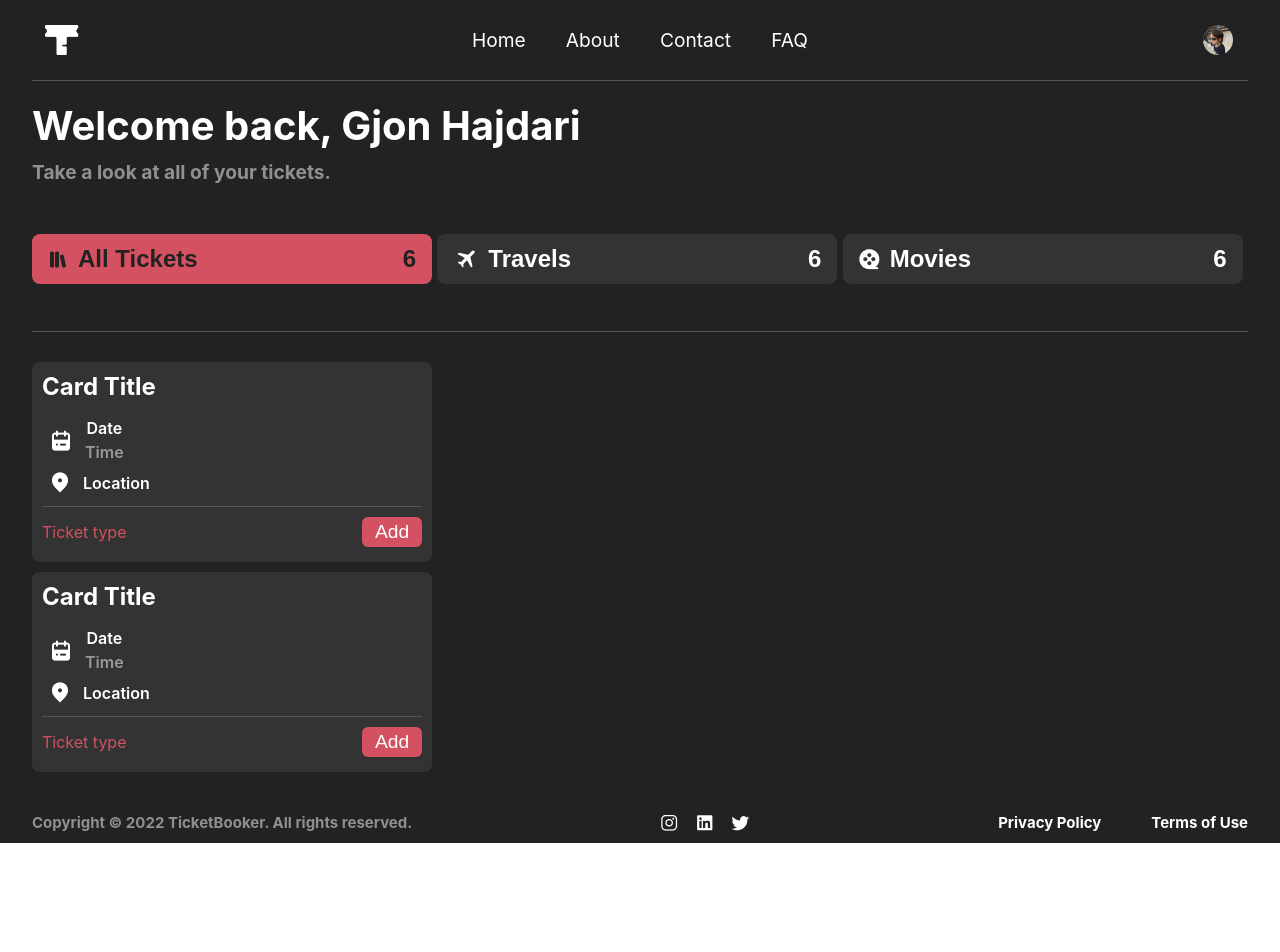
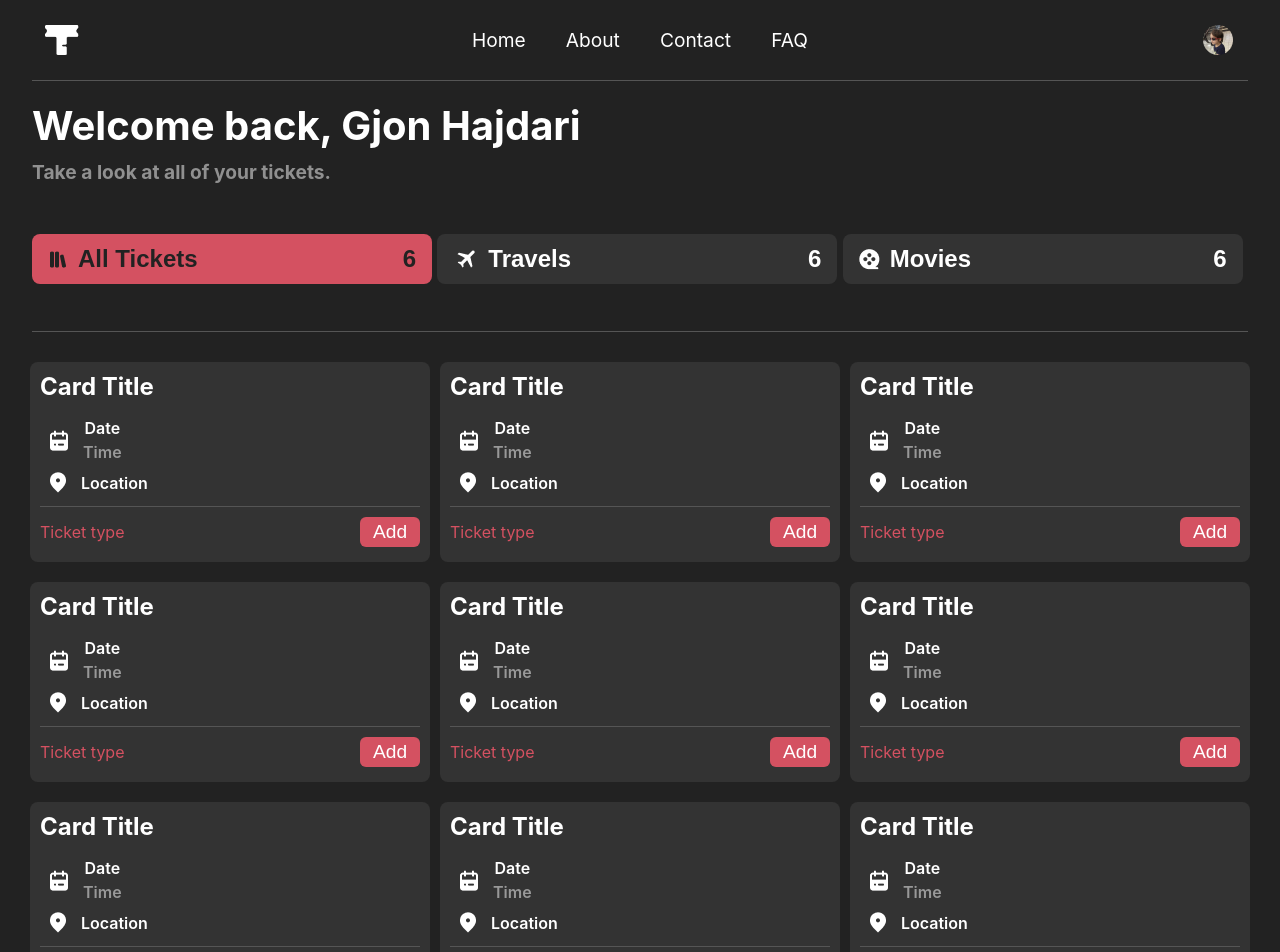
Before and after one commit to kylecalbert/ticket-booker, a React (Create React App) app: page / in a window 1280 px wide. Shown: the top 952 px of the page. Before the commit the page ends 843 px from the top, so only its background shows below. Built offline with nearby package versions, Linux system fonts and the light colour scheme.

Commit message:
the cards are now responsive to different screen sizes, also changed some px values to rem

```diff
--- a/src/components/Content/Card.styles.js
+++ b/src/components/Content/Card.styles.js
@@ -5,14 +5,28 @@ export const CardContainer = styled.div`
   display: flex;
   flex-direction: column;
   justify-content: flex-start;
-  width: 400px;
-  height: 200px;
+  width: 25rem;
+  height: 12.5rem;
   background-color: ${darkModeColors.foreground};
   border-radius: 8px;
   margin-top: 10px;
+
   @media (max-width: 556px) {
-    width: 330px;
-    height: 200px;
+    width: 25rem;
+    height: 12.5rem;
+  }
+
+  @media (max-width: 400px) {
+    width: 24rem;
+    height: 12.5rem;
+  }
+  @media (max-width: 380px) {
+    width: 22rem;
+    height: 12.5rem;
+  }
+  @media (max-width: 300px) {
+    width: 16rem;
+    height: 12.5rem;
   }
 `;
 
@@ -65,8 +79,8 @@ export const AddButtonContainer = styled.button`
   display: flex;
   align-items: center;
   justify-content: center;
-  width: 60px;
-  height: 30px;
+  width: 3.75rem;
+  height: 1.875rem;
   background-color: ${(props) =>
     props.color || darkModeColors.accent}; //{darkModeColors.accent}
   color: #ffffff;
@@ -77,27 +91,3 @@ export const AddButtonContainer = styled.button`
 
   font-size: 1.2em;
 `;
-
-// export const LeftFooterContainer = styled.div`
-//   display: flex;
-//   flex-direction: column;
-//   justify-content: flex-start;
-//   margin-left: 10px;
-//   width: 90%;
-//   height: 20%;
-
-//   margin-top: 10px;
-//   background-color: blue;
-// `;
-
-// export const RightFooterContainer = styled.div`
-//   display: flex;
-//   flex-direction: column;
-//   justify-content: flex-start;
-//   margin-left: 10px;
-//   width: 90%;
-//   height: 20%;
-
-//   margin-top: 10px;
-//   background-color: blue;
-// `;
--- a/src/components/Content/Content.js
+++ b/src/components/Content/Content.js
@@ -1,11 +1,28 @@
 import React from 'react';
-import { ContentContainer } from './Content.style';
+import { ContentContainer, CardContainer } from './Content.style';
 import { Card } from './Card';
 export const Content = () => {
   return (
     <ContentContainer>
-      <Card />
-      <Card />
+      <CardContainer>
+        <Card />
+        <Card />
+        <Card />
+        <Card />
+        <Card />
+        <Card />
+        <Card />
+        <Card />
+        <Card />
+        <Card />
+        <Card />
+        <Card />
+        <Card />
+        <Card />
+        <Card />
+        <Card />
+        <Card />
+      </CardContainer>
     </ContentContainer>
   );
 };
--- a/src/components/Content/Content.style.js
+++ b/src/components/Content/Content.style.js
@@ -3,8 +3,32 @@ import { darkModeColors } from '../../constants/colors';
 
 export const ContentContainer = styled.div`
   display: flex;
-  flex-direction: column;
+
   width: 95%;
-  height: 450px;
+
   margin-top: 20px;
 `;
+
+export const CardContainer = styled.div`
+  display: grid;
+
+  /* background-color: blue; */
+  width: 100%;
+  align-items: center;
+  justify-content: center;
+  grid-template-columns: repeat(4, 1fr);
+  gap: 18px;
+
+  @media (max-width: 1685px) {
+    display: grid;
+    gap: 10px;
+
+    grid-template-columns: repeat(3, 1fr);
+  }
+  @media (max-width: 1024px) {
+    display: grid;
+    gap: 10px;
+
+    grid-template-columns: repeat(1, 1fr);
+  }
+`;
```
